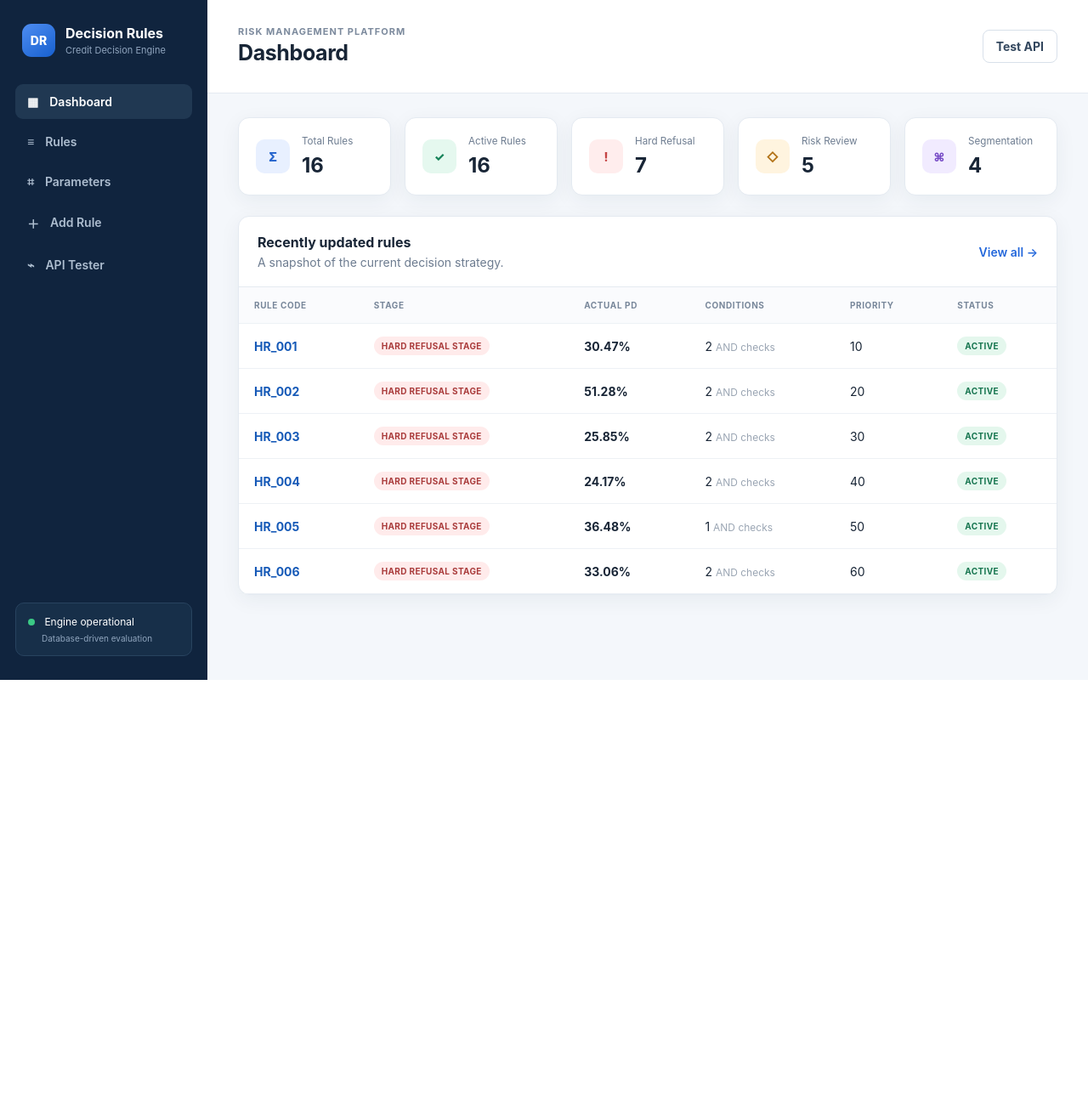
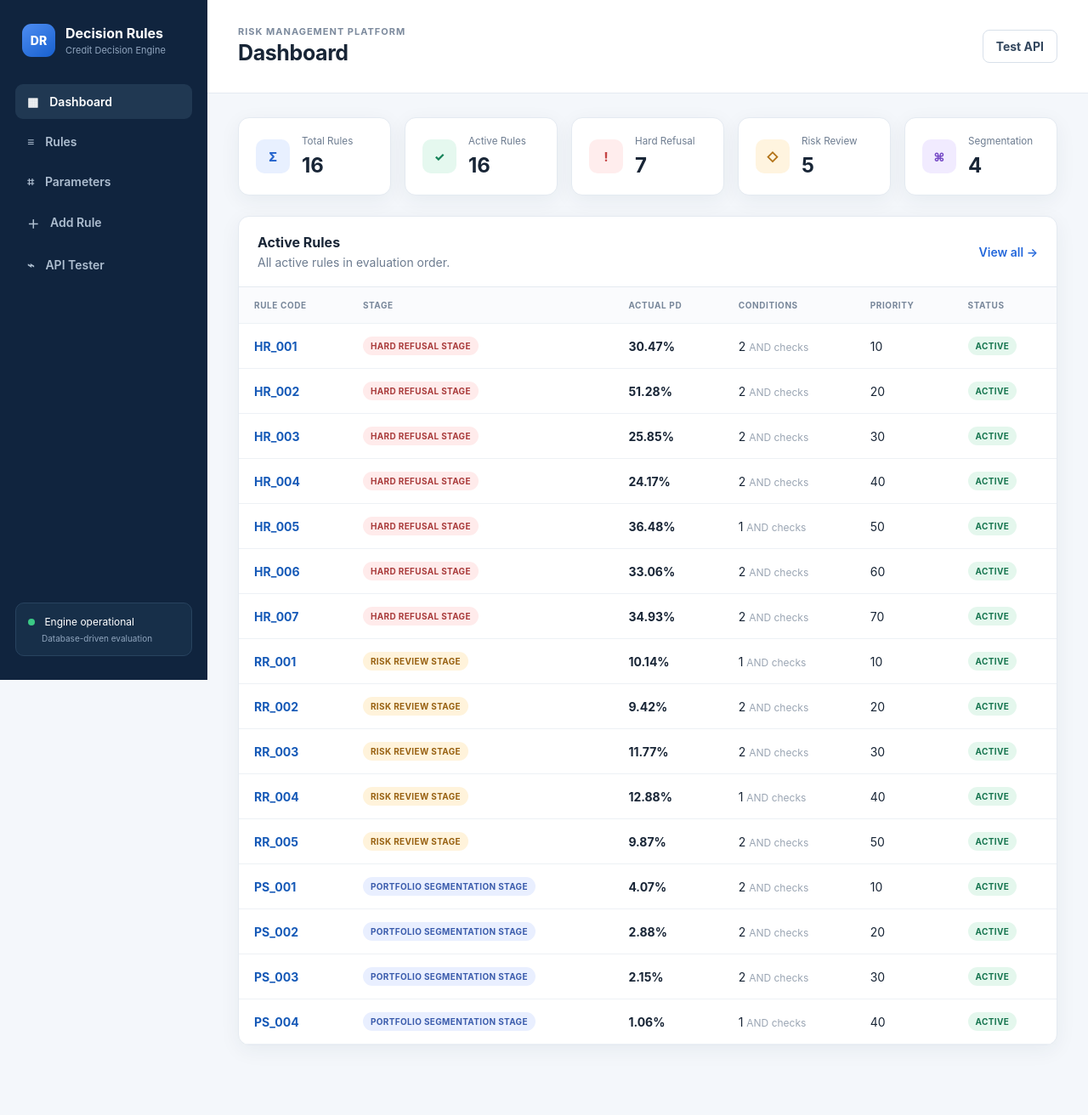
Before and after one commit to tsvetcovoleg-source/dr, a PHP site: page /admin/index.php in a window 1280 px wide. Shown: the whole page at 85% size. Before the commit the page ends 800 px from the top, so only its background shows below. Run offline with PHP 8.4, Linux system fonts and the light colour scheme; data comes from the database, SQL or seed files in the repository.

Commit message:
Show all active rules on dashboard

```diff
--- a/admin/index.php
+++ b/admin/index.php
@@ -2,10 +2,10 @@
 declare(strict_types=1);
 use DecisionRules\Database; use DecisionRules\RuleRepository;
 require_once __DIR__.'/../src/bootstrap.php';
-try { $repo=new RuleRepository(Database::connect(dirname(__DIR__))); $counts=$repo->counts(); $rules=$repo->recent(); $error=null; } catch(Throwable $e) { $counts=['total'=>0,'active'=>0,'hard'=>0,'review'=>0,'segmentation'=>0]; $rules=[]; $error=$e->getMessage(); }
+try { $repo=new RuleRepository(Database::connect(dirname(__DIR__))); $counts=$repo->counts(); $rules=$repo->allActive(); $error=null; } catch(Throwable $e) { $counts=['total'=>0,'active'=>0,'hard'=>0,'review'=>0,'segmentation'=>0]; $rules=[]; $error=$e->getMessage(); }
 $title='Dashboard'; $activePage='dashboard'; require __DIR__.'/partials/header.php';
 ?>
 <?php if($error): ?><div class="alert error"><?= e($error) ?></div><?php endif; ?>
 <section class="cards"><article class="stat"><span class="icon blue">Σ</span><div><small>Total Rules</small><strong><?= $counts['total'] ?></strong></div></article><article class="stat"><span class="icon green">✓</span><div><small>Active Rules</small><strong><?= $counts['active'] ?></strong></div></article><article class="stat"><span class="icon red">!</span><div><small>Hard Refusal</small><strong><?= $counts['hard'] ?></strong></div></article><article class="stat"><span class="icon amber">◇</span><div><small>Risk Review</small><strong><?= $counts['review'] ?></strong></div></article><article class="stat"><span class="icon purple">⌘</span><div><small>Segmentation</small><strong><?= $counts['segmentation'] ?></strong></div></article></section>
-<section class="panel"><div class="panel-head"><div><h2>Recently updated rules</h2><p>A snapshot of the current decision strategy.</p></div><a href="rules.php">View all →</a></div><?php require __DIR__.'/partials/rules_table.php'; ?></section>
+<section class="panel"><div class="panel-head"><div><h2>Active Rules</h2><p>All active rules in evaluation order.</p></div><a href="rules.php">View all →</a></div><?php require __DIR__.'/partials/rules_table.php'; ?></section>
 <?php require __DIR__.'/partials/footer.php'; ?>
--- a/src/RuleRepository.php
+++ b/src/RuleRepository.php
@@ -25,6 +25,14 @@ class RuleRepository
     public function all(): array
     {
         $sql = 'SELECT r.*, COUNT(c.id) condition_count FROM rules r LEFT JOIN rule_conditions c ON c.rule_id=r.id GROUP BY r.id ORDER BY FIELD(r.stage_name, ?, ?, ?), r.priority, r.id';
+        $stmt = $this->pdo->prepare($sql);
+        $stmt->execute(self::STAGES);
+        return $stmt->fetchAll();
+    }
+
+    public function allActive(): array
+    {
+        $sql = 'SELECT r.*, COUNT(c.id) condition_count FROM rules r LEFT JOIN rule_conditions c ON c.rule_id=r.id WHERE r.active=1 GROUP BY r.id ORDER BY FIELD(r.stage_name, ?, ?, ?), r.priority, r.id';
         $stmt = $this->pdo->prepare($sql);
         $stmt->execute(self::STAGES);
         return $stmt->fetchAll();
```
